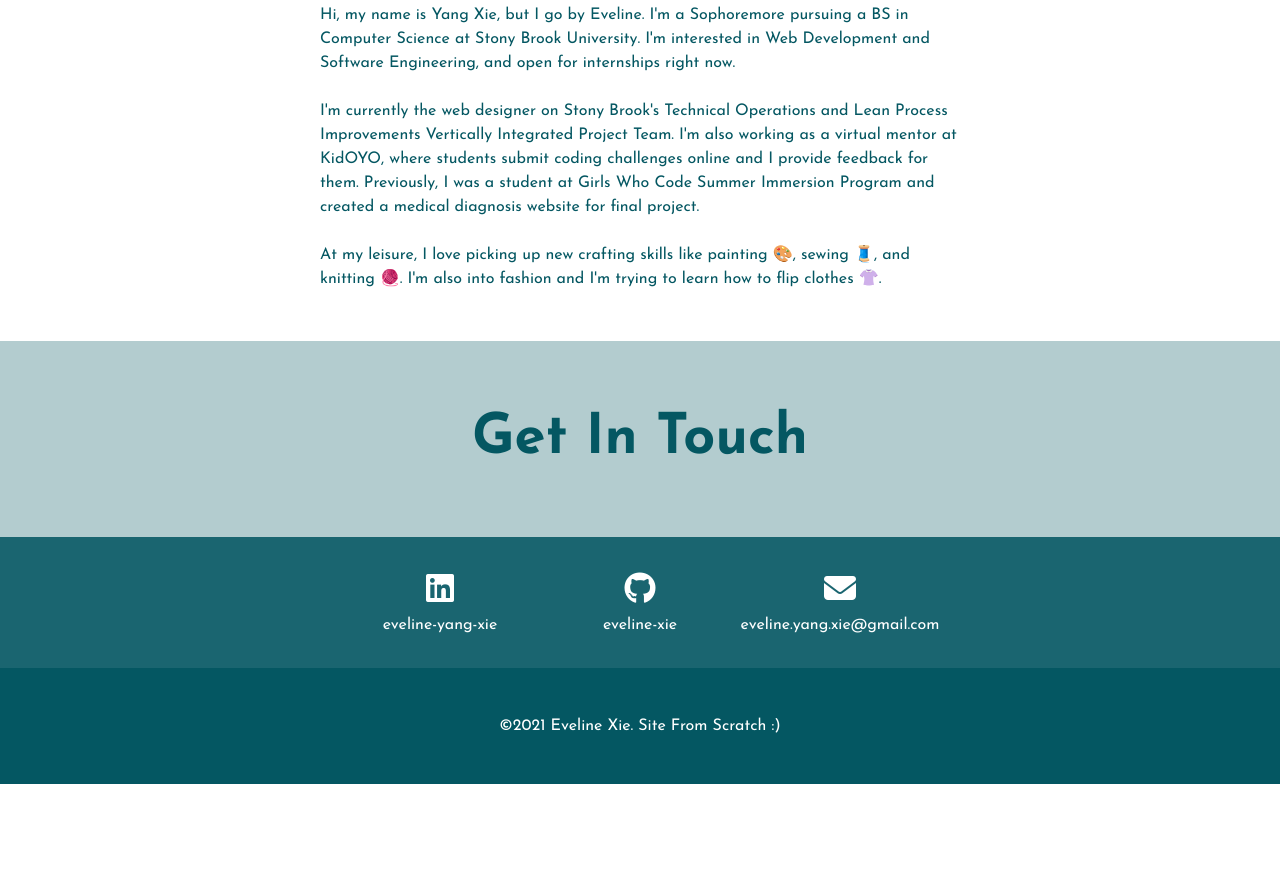
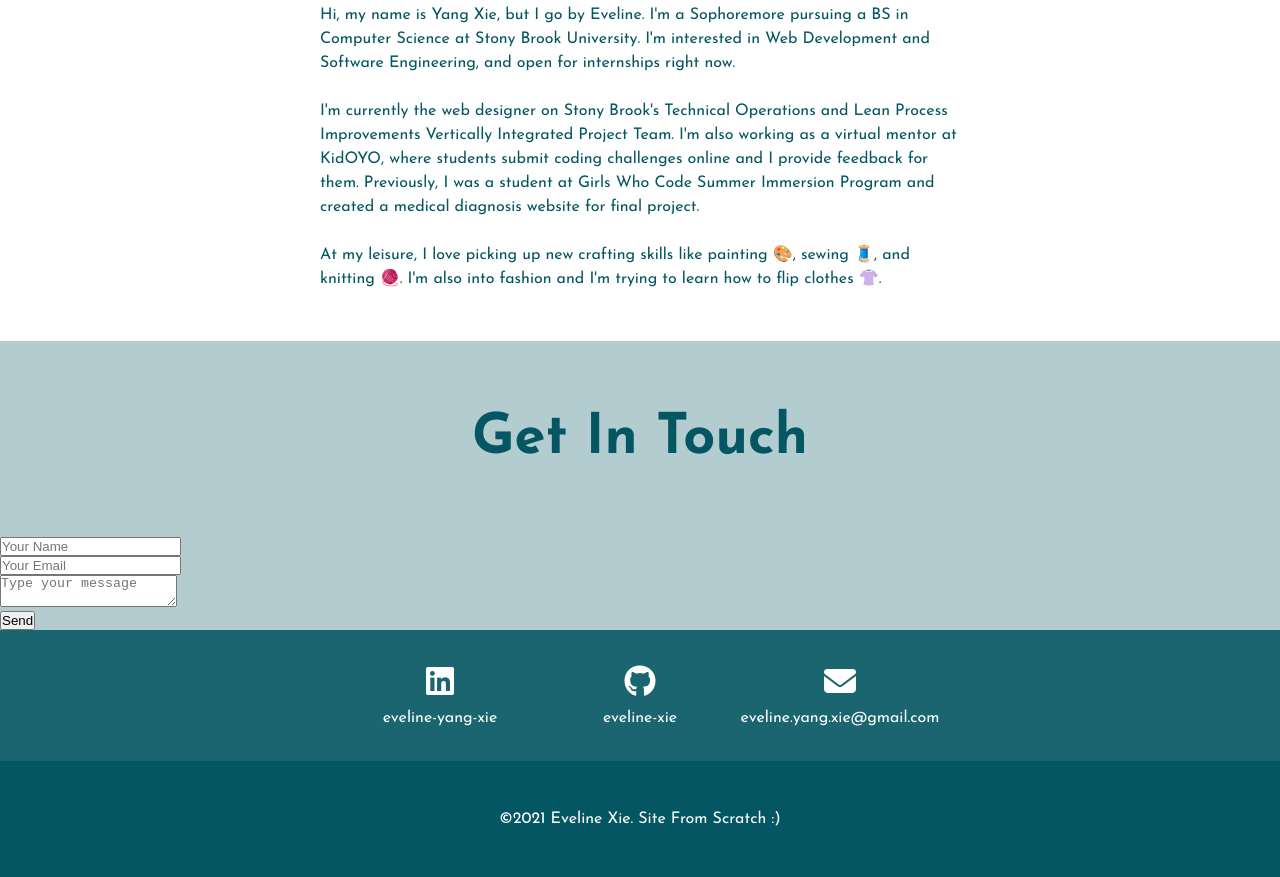
Before and after one commit to eveline-xie/My-Portfolio, a plain HTML site: page index.html in a window 1280 px wide. Shown: the part 3371-4248 px from the top of the page. Before the commit the page ends 4155 px from the top, so only its background shows below. Drawn offline with nearby package versions, Linux system fonts and the light colour scheme; a web font is replaced by a local one.

Commit message:
add netlify form

```diff
--- a/index.html
+++ b/index.html
@@ -141,21 +141,21 @@
     <!-- contact -->
     <section id="contact-container" class="contact-me">
         <h1 class="page-title">Get In Touch</h1>
-        <div>
-            <!-- <form name="contact" method="POST" data-netlify="true">
+        <div >
+            <form name="contact" method="POST" data-netlify="true">
                 <p>
-                  <label>Your Name: <input type="text" name="name" /></label>
+                  <input type="text" name="name" placeholder="Your Name" autocomplete="off"/>
                 </p>
                 <p>
-                  <label>Your Email: <input type="email" name="email" /></label>
+                  <input type="email" name="email" placeholder="Your Email" autocomplete="off"/>
                 </p>
                 <p>
-                  <label>Message: <textarea name="message"></textarea></label>
+                  <textarea name="message" placeholder="Type your message" autocomplete="off"></textarea>
                 </p>
                 <p>
                   <button type="submit">Send</button>
                 </p>
-              </form> -->
+              </form>
         </div>
 
         <div class="contact-section">
--- a/style.css
+++ b/style.css
@@ -249,6 +249,7 @@ footer{
     color: white;
 }
 
+/* form */
 
 
 @media screen and (min-width: 768px) {
```
